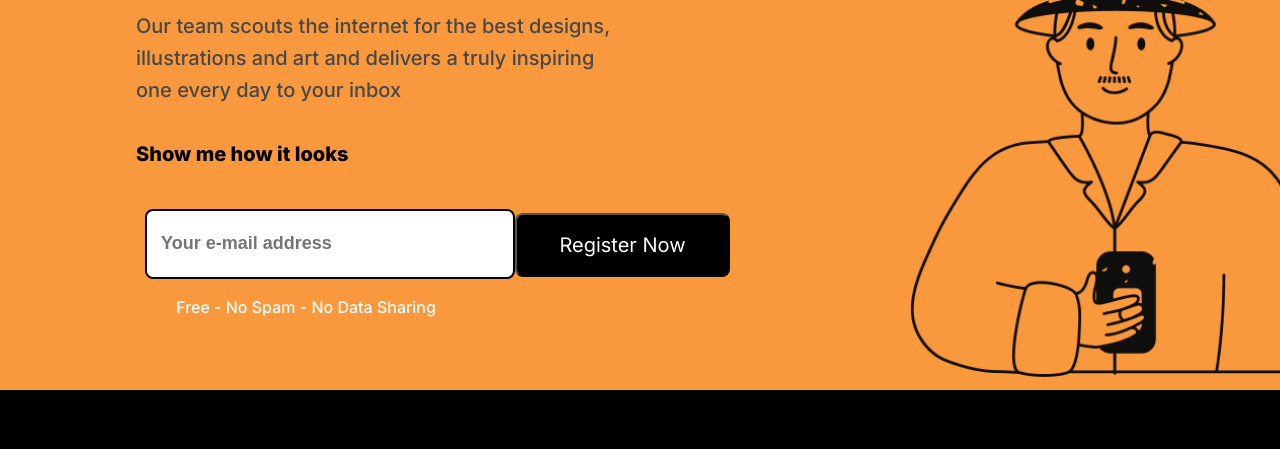
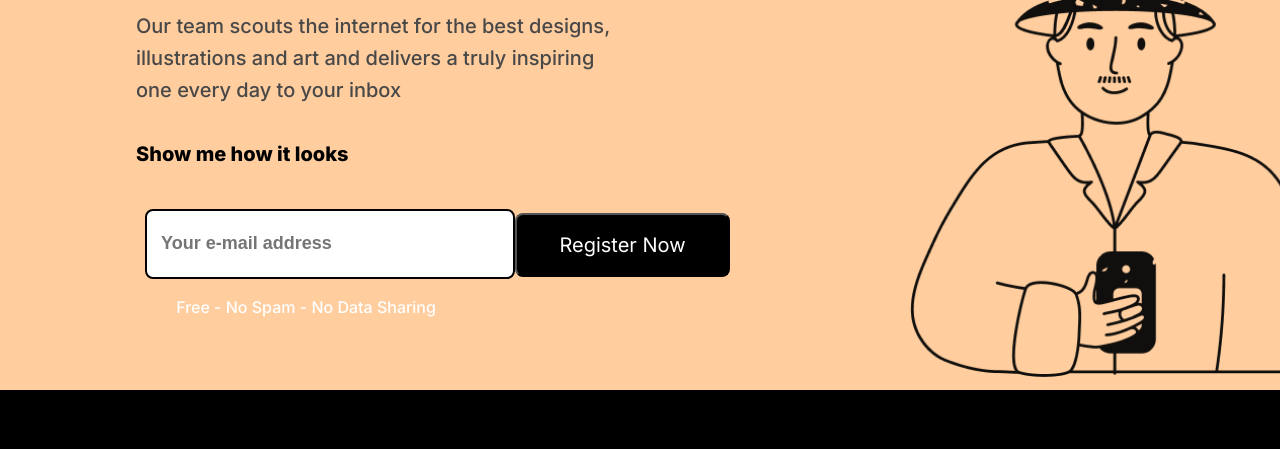
Before and after one commit to PrajjavalBaranwal02/Micro-Project--1, a plain HTML site: page index.html in a window 1280 px wide. Shown: the part 202-651 px from the top of the page. Drawn offline with Linux system fonts and the light colour scheme.

Commit message:
Brown Color

```diff
--- a/style.css
+++ b/style.css
@@ -18,7 +18,7 @@ body {
   .macbook-pro-1-item {
     position: absolute;
     border-radius: 0%;
-    background-color: #f9983c;
+    background-color: #FFCD9E;
     width: 100%;
     height: 592px;
   }
```
